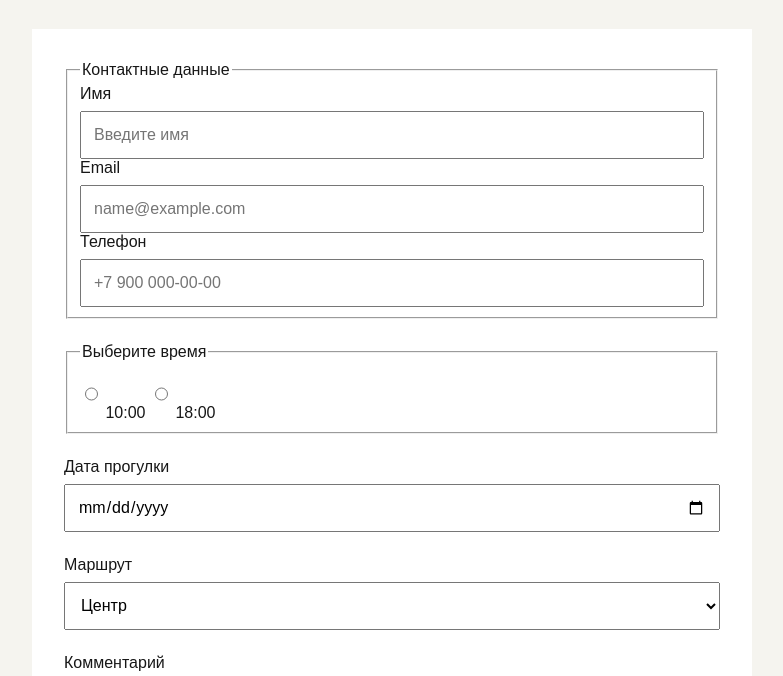
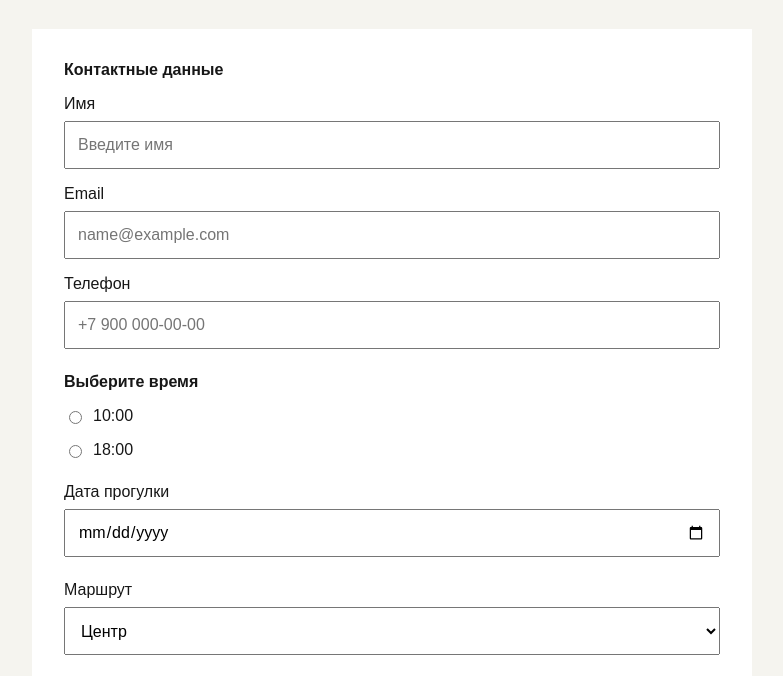
Before and after one commit to ByeBye-Bym/PZ_20_forms_markup, a plain HTML site: page index.html in a window 1280 px wide. Shown: the part 109-785 px from the top of the page, without its empty margins (248-1031 px from the left). Drawn offline with Linux system fonts and the light colour scheme.

Commit message:
Add files via upload

```diff
--- a/styles/style.css
+++ b/styles/style.css
@@ -1,6 +1,88 @@
-* , *::before, *::after { box-sizing: border-box; }
-html { scroll-behavior: smooth; }
-body { margin: 0; min-width: 320px; font-family: Arial, sans-serif; color: #171717; background: #f5f4ef; }
-a { color: inherit; }
-button, input, textarea, select { font: inherit; }
-body{padding:48px}.page{max-width:720px;margin:0 auto}.form{display:grid;gap:24px;margin-top:32px;padding:32px;background:#fff}.form__field{display:grid;gap:8px}input,textarea,select,button{min-height:48px;padding:12px}button{border:0;background:#171717;color:#fff;cursor:pointer}
+*,
+*::before,
+*::after {
+  box-sizing: border-box;
+}
+
+html {
+  scroll-behavior: smooth;
+}
+
+body {
+  margin: 0;
+  min-width: 320px;
+  padding: 48px;
+  font-family: Arial, sans-serif;
+  color: #171717;
+  background: #f5f4ef;
+}
+
+a {
+  color: inherit;
+}
+
+button,
+input,
+textarea,
+select {
+  font: inherit;
+}
+
+.page {
+  max-width: 720px;
+  margin: 0 auto;
+}
+
+.form {
+  display: grid;
+  gap: 24px;
+  margin-top: 32px;
+  padding: 32px;
+  background: #fff;
+}
+
+.form__field {
+  display: grid;
+  gap: 8px;
+}
+
+.form__group {
+  display: grid;
+  gap: 16px;
+  margin: 0;
+  padding: 0;
+  border: 0;
+}
+
+.form__group legend {
+  margin-bottom: 16px;
+  padding: 0;
+  font-weight: 700;
+}
+
+.form__choice {
+  display: flex;
+  gap: 8px;
+  align-items: center;
+}
+
+input,
+textarea,
+select,
+button {
+  min-height: 48px;
+  padding: 12px;
+}
+
+input[type="radio"],
+input[type="checkbox"] {
+  min-height: auto;
+  padding: 0;
+}
+
+button {
+  border: 0;
+  background: #171717;
+  color: #fff;
+  cursor: pointer;
+}
```
